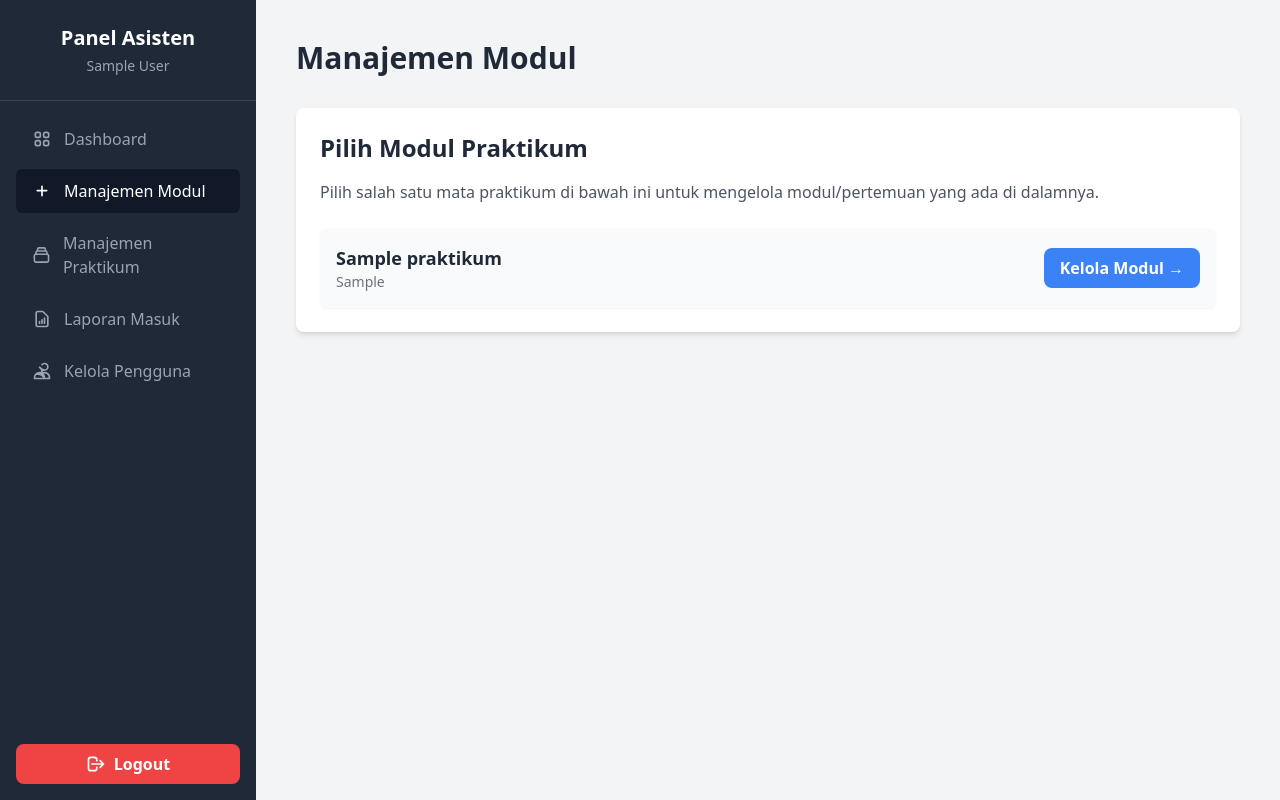
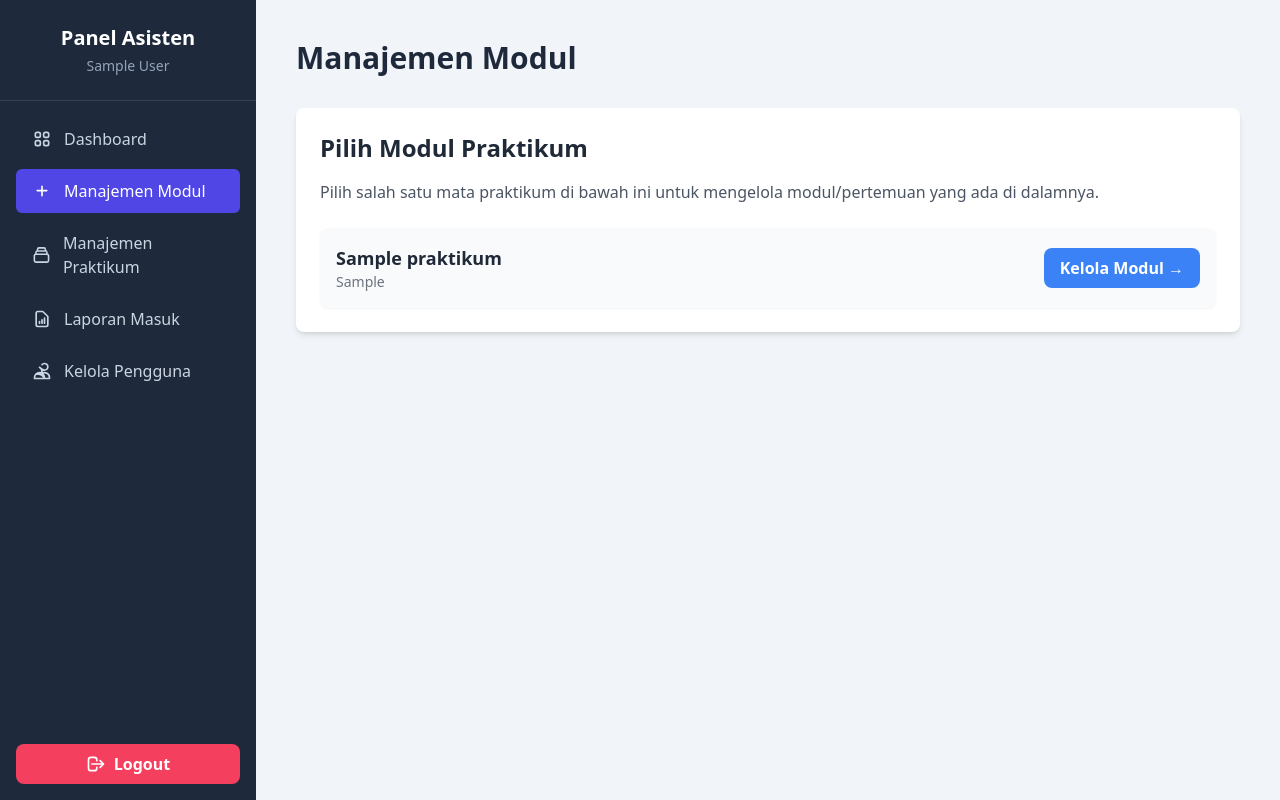
Before and after one commit to mauraaninditakirana/20230140090_UAS_PDW, a PHP site: page /asisten/modul.php in a window 1280 px wide. Run offline with PHP 8.4, Linux system fonts and the light colour scheme; the visitor is signed in with stand-in values (Sample User, id 1); tables that the repository leaves empty or names only in its code hold one stand-in row (values such as "Sample post"); some libraries are stand-ins or nearby versions.

Commit message:
mengedit sedikit header asisten

```diff
--- a/asisten/templates/header.php
+++ b/asisten/templates/header.php
@@ -1,26 +1,20 @@
 <?php
-// Pastikan session sudah dimulai
 if (session_status() === PHP_SESSION_NONE) {
     session_start();
 }
 
-// Cek jika pengguna belum login atau bukan asisten
 if (!isset($_SESSION['user_id']) || $_SESSION['role'] !== 'asisten') {
     header("Location: ../login.php");
     exit();
 }
 
-// --- LOGIKA BARU UNTUK MENU AKTIF OTOMATIS ---
-// Ambil nama file saat ini, contoh: "dashboard.php"
 $currentPage = basename($_SERVER['SCRIPT_NAME']);
-
-// Definisikan grup halaman untuk setiap menu
 $dashboardPages = ['dashboard.php'];
 $modulPages = ['modul.php', 'detail_modul.php', 'tambah_modul.php', 'edit_modul.php'];
 $praktikumPages = ['mata_praktikum.php', 'tambah_praktikum.php', 'edit_praktikum.php'];
 $laporanPages = ['laporan.php', 'nilai_laporan.php'];
 $userPages = ['users.php', 'tambah_user.php', 'edit_user.php'];
-// --- AKHIR LOGIKA BARU ---
+
 
 ?>
 <!DOCTYPE html>
@@ -30,20 +24,19 @@ $userPages = ['users.php', 'tambah_user.php', 'edit_user.php'];
     <title>Panel Asisten - <?php echo $pageTitle ?? 'Dashboard'; ?></title>
     <script src="https://cdn.tailwindcss.com"></script>
 </head>
-<body class="bg-gray-100">
+<body class="bg-slate-100">
 
-<div class="flex h-screen bg-gray-100">
-    <!-- Sidebar -->
-    <aside class="w-64 bg-gray-800 text-white flex flex-col">
-        <div class="p-6 text-center border-b border-gray-700">
+<div class="flex h-screen bg-slate-100">
+    <aside class="w-64 bg-slate-800 text-white flex flex-col">
+        <div class="p-6 text-center border-b border-slate-700">
             <h3 class="text-xl font-bold">Panel Asisten</h3>
-            <p class="text-sm text-gray-400 mt-1"><?php echo htmlspecialchars($_SESSION['nama']); ?></p>
+            <p class="text-sm text-slate-400 mt-1"><?php echo htmlspecialchars($_SESSION['nama']); ?></p>
         </div>
         <nav class="flex-grow p-4">
             <ul class="space-y-2">
                 <?php
-                    $activeClass = 'bg-gray-900 text-white';
-                    $inactiveClass = 'text-gray-400 hover:bg-gray-700 hover:text-white';
+                    $activeClass = 'bg-indigo-600 text-white';
+                    $inactiveClass = 'text-slate-300 hover:bg-slate-700 hover:text-white';
                 ?>
                 <li>
                     <a href="dashboard.php" class="<?php echo in_array($currentPage, $dashboardPages) ? $activeClass : $inactiveClass; ?> flex items-center px-4 py-2.5 rounded-md transition-colors duration-200">
@@ -78,15 +71,14 @@ $userPages = ['users.php', 'tambah_user.php', 'edit_user.php'];
             </ul>
         </nav>
         <div class="p-4 mt-auto">
-            <a href="../logout.php" class="flex items-center justify-center bg-red-500 hover:bg-red-600 text-white font-bold py-2 px-4 rounded-lg transition-colors duration-300">
+            <a href="../logout.php" class="flex items-center justify-center bg-rose-500 hover:bg-rose-600 text-white font-bold py-2 px-4 rounded-lg transition-colors duration-300">
                 <svg class="w-5 h-5 mr-2" fill="none" stroke="currentColor" viewBox="0 0 24 24" xmlns="http://www.w3.org/2000/svg"><path stroke-linecap="round" stroke-linejoin="round" stroke-width="2" d="M17 16l4-4m0 0l-4-4m4 4H7m6 4v1a3 3 0 01-3 3H6a3 3 0 01-3-3V7a3 3 0 013-3h4a3 3 0 013 3v1"></path></svg>
                 <span>Logout</span>
             </a>
         </div>
     </aside>
 
-    <!-- Main Content -->
     <main class="flex-1 p-6 lg:p-10">
         <header class="flex items-center justify-between mb-8">
-            <h1 class="text-3xl font-bold text-gray-800"><?php echo $pageTitle ?? 'Dashboard'; ?></h1>
+            <h1 class="text-3xl font-bold text-slate-800"><?php echo $pageTitle ?? 'Dashboard'; ?></h1>
         </header>
```
